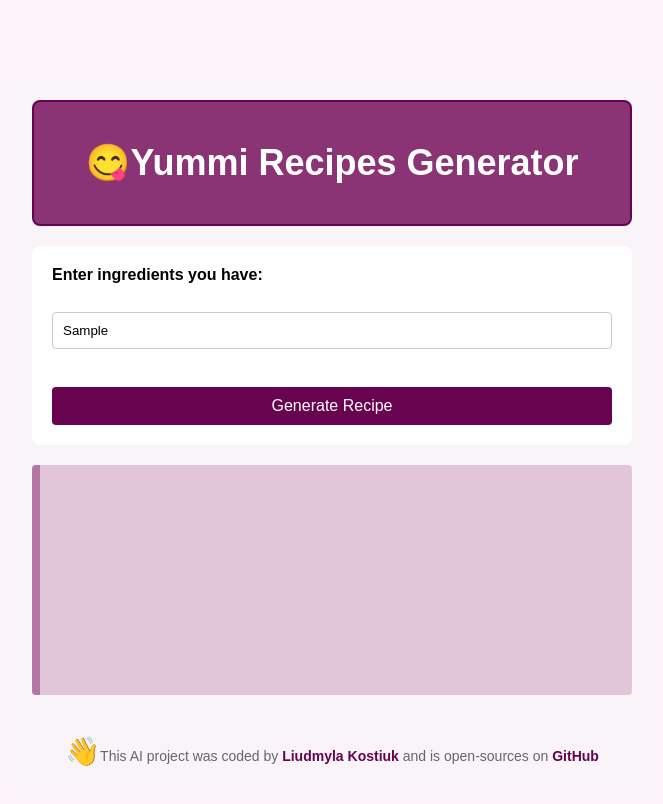
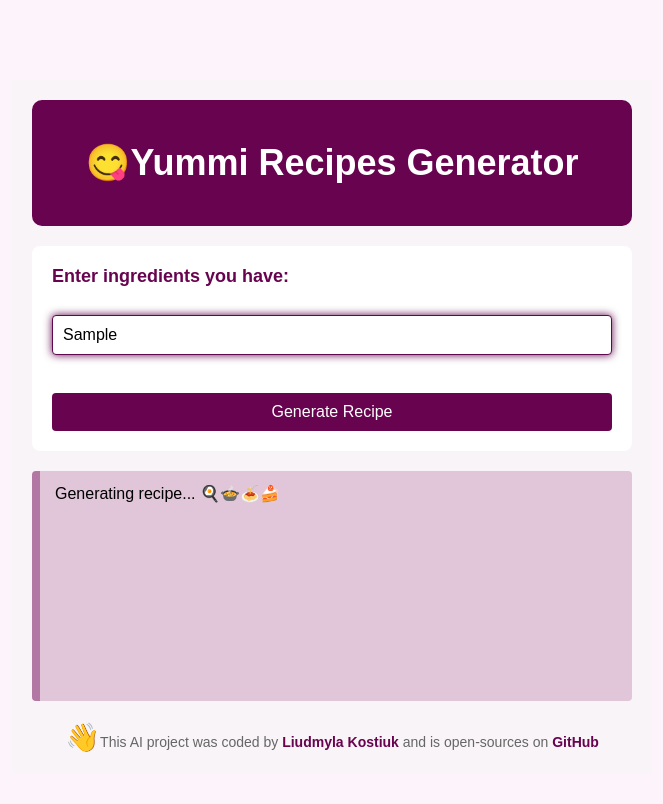
Before and after one commit to liudmyla2/recipes-generator, a plain HTML site: page index.html in a window 1280 px wide. Both pictures are taken after typing "Sample" into the empty fields and a click on the button "Generate Recipe". Shown: the whole page, without its empty margins (308-971 px from the left). Drawn offline with nearby package versions, Linux system fonts and the light colour scheme; no server answers.

Commit message:
Improve recipe output visibility and UI styling
Added a 'hidden' class to the recipe output container and ensured it is shown with a loading message when generating a recipe. Enhanced form and input styling for better user experience, updated header color and border radius, and improved label and input focus styles.

```diff
--- a/index.html
+++ b/index.html
@@ -19,7 +19,7 @@
             <input type="text" id="ingredients" name="ingredients" placeholder="e.g., chicken, rice, broccoli" class="instructions" autofocus required autocomplete="off"><br>
             <button type="submit" class="submit-button">Generate Recipe</button>
         </form>
-        <div class="recipe-output" id="recipe">
+        <div class="recipe-output hidden" id="recipe">
 
 
         </div>
--- a/src/script.js
+++ b/src/script.js
@@ -15,10 +15,15 @@ function generateRecipe(event) {
 
     let apiKey = "tfb8e2a7d0b2e327445f129854d65o00";
     let context =
-      "You are a professional cook and culinary expert. Use HTML tags to format the recipe output. Generate only HTML markup for recipes — no style tags, inline styles, or CSS — just clean semantic HTML with emojis pnly before the major sections of the recipe. Generate realistic, tasty recipes based on the given ingredients. Combine them logically as a chef would — if ingredients do not fit together, suggest a reasonable alternative or a simple dish that uses most of them.";
+      "You are a professional cook and culinary expert. Use HTML tags to format the recipe output. Generate only HTML markup for recipes — no style tags, inline styles, or CSS — just clean semantic HTML with emojis only before the major sections of the recipe. Generate realistic, tasty recipes based on the given ingredients. Combine them logically as a chef would — if ingredients do not fit together, suggest a reasonable alternative or a simple dish that uses most of them.";
     let prompt = `Write a recipe based on the ${instructionsInput.value}`;
     let apiUrl = `https://api.shecodes.io/ai/v1/generate?prompt=${prompt}&context=${context}&key=${apiKey}
 `;
+
+    let recipeElement = document.querySelector("#recipe");
+    recipeElement.classList.remove("hidden");
+    recipeElement.innerHTML = "Generating recipe... 🍳🍲🍝🍰";
+
     axios.get(apiUrl).then(displayRecipe);
 
 
--- a/src/styles.css
+++ b/src/styles.css
@@ -6,11 +6,11 @@ body {
 }
 
 header {
-    background-color: #8b3475;
+    background-color: #68034f;
     padding: 10px 0;
     text-align: center;
     margin-bottom: 20px;
-    border-radius: 8px;
+    border-radius: 10px;
     border: 2px solid #68034f
 }
 
@@ -34,13 +34,23 @@ form {
 label {
     margin-bottom: 10px;
     font-weight: bold;
+    color: #68034f;
+    font-size: large;
 }
 
 input[type="text"] {
     padding: 10px;
     margin-bottom: 20px;
-    border: 1px solid #ccc;
+    border: 1px solid #60084e;
     border-radius: 4px;
+    font-size: 16px;
+    box-shadow: #60084e 0px 0px 8px;
+}
+
+input[type="text"]:focus {
+    outline: none;
+    border-color: #b377a3;
+    box-shadow: #b377a3 0px 0px 8px;
 }
 
 #recipe h1 {
@@ -56,7 +66,7 @@ input[type="text"] {
 
 footer {
     text-align: center;
-    margin-top: 40px;
+    margin-top: 20px;
     font-size: 14px;
     color: #666;
 }
@@ -102,3 +112,7 @@ a {
 .applode {
     font-size: 28px;
 }
+
+.hidden {
+    display: none;
+}
```
